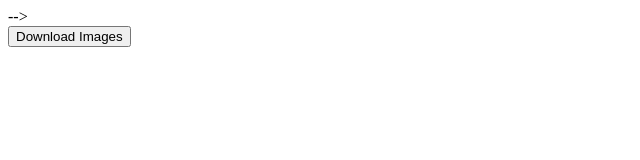
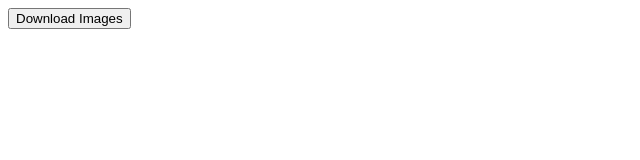
Before and after one commit to acciojob/parallel-processing-promises-MeghanaSubramanyam, a website: page main.html in a window 1280 px wide. Shown: the whole page, without its empty margins (0-640 px from the left). Drawn offline with Linux system fonts and the light colour scheme.

Commit message:
created a submission

```diff
--- a/main.html
+++ b/main.html
@@ -1,27 +1,14 @@
-<!-- <!DOCTYPE html>
-
-<html>
-  <head>
-    <link rel="stylesheet" href="styles.css" />
-  </head>
-
-  <body>
-    <!-- the entire body must be written by student -->
-    <!-- <div id="output"></div>
-    <script type="text/javascript" src="./script.js"></script>
-  </body>
-</html> --> -->
-
 <!DOCTYPE html>
 <html lang="en">
 <head>
-    <meta charset="UTF-8">
-    <meta name="viewport" content="width=device-width, initial-scale=1.0">
-    <title>Download Images</title>
+  <meta charset="UTF-8">
+  <meta name="viewport" content="width=device-width, initial-scale=1.0">
+  <title>Parallel Image Downloader</title>
 </head>
 <body>
-    <div id="output"></div>
-    <button id="download-images-button">Download Images</button>
+  <button id="download-images-button">Download Images</button>
+  <div id="output"></div>
 
+  <script src="script.js"></script>
 </body>
 </html>
```
